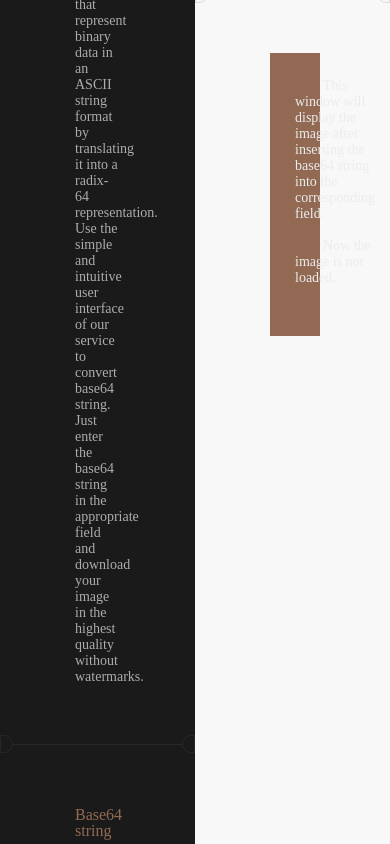
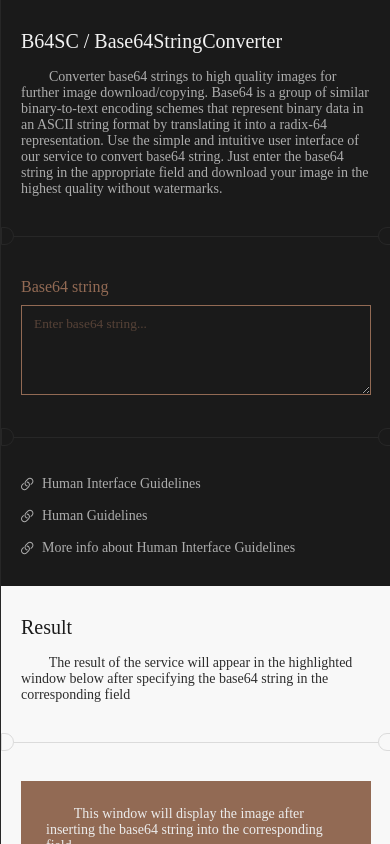
Before and after one commit to hschhhwwwo0o/b64sc, a Nuxt app in the folder app/nuxt-b64sc/: page / in a window 390 px wide. Shown: the top 844 px of the page. Built offline with nearby package versions, Linux system fonts and the light colour scheme.

Commit message:
Initial mobile adaptive

```diff
--- a/app/nuxt-b64sc/assets/styles/global.scss
+++ b/app/nuxt-b64sc/assets/styles/global.scss
@@ -19,11 +19,21 @@ textarea:focus {
 .horizontal-paddings {
   padding-left: 75px;
   padding-right: 75px;
+
+  @media screen and (max-width: 500px) {
+    padding-left: 20px;
+    padding-right: 20px;
+  }
 }
 
 .vertical-paddings {
   padding-top: 50px;
   padding-bottom: 50px;
+
+  @media screen and (max-width: 500px) {
+    padding-top: 30px;
+    padding-bottom: 30px;
+  }
 }
 
 .top-1 {
--- a/app/nuxt-b64sc/components/layouts/HorizontalSeparatedLayout.vue
+++ b/app/nuxt-b64sc/components/layouts/HorizontalSeparatedLayout.vue
@@ -28,6 +28,10 @@ export default {};
   align-items: center;
   background: rgb(26, 26, 26);
   background: linear-gradient(90deg, $black 50%, $white 50%);
+
+  @media screen and (max-width: 600px) {
+    display: block;
+  }
 }
 
 .container {
@@ -48,6 +52,11 @@ export default {};
   width: 100%;
   flex-direction: row;
   justify-content: space-between;
+
+  @media screen and (max-width: 600px) {
+    flex-direction: column;
+    min-height: auto;
+  }
 }
 
 .side {
@@ -57,6 +66,11 @@ export default {};
   display: flex;
   flex-direction: column;
   box-sizing: border-box;
+
+  @media screen and (max-width: 600px) {
+    width: 100%;
+    min-height: auto;
+  }
 }
 
 .left-side {
--- a/app/nuxt-b64sc/components/text/LinkText.vue
+++ b/app/nuxt-b64sc/components/text/LinkText.vue
@@ -1,6 +1,7 @@
 <template>
   <span class="container">
     <svg
+      class="link-ico"
       width="13"
       height="14"
       viewBox="0 0 13 14"
@@ -38,6 +39,10 @@ export default {
   cursor: pointer;
 }
 
+.link-ico {
+  flex-shrink: 0;
+}
+
 .text {
   display: block;
   margin-left: 8px;
--- a/app/nuxt-b64sc/modules-compositions/Base64Converter/view/Base64Preview.vue
+++ b/app/nuxt-b64sc/modules-compositions/Base64Converter/view/Base64Preview.vue
@@ -43,6 +43,10 @@ export default {
   padding: 25px;
   box-sizing: border-box;
   max-height: 550px;
+
+  @media screen and (max-width: 500px) {
+    height: calc(50vh - 70px);
+  }
 }
 
 .preview-image {
@@ -57,6 +61,10 @@ export default {
   align-items: center;
   justify-content: center;
   max-height: 550px;
+
+  @media screen and (max-width: 500px) {
+    height: calc(50vh - 70px);
+  }
 }
 
 .preview-image img {
```
